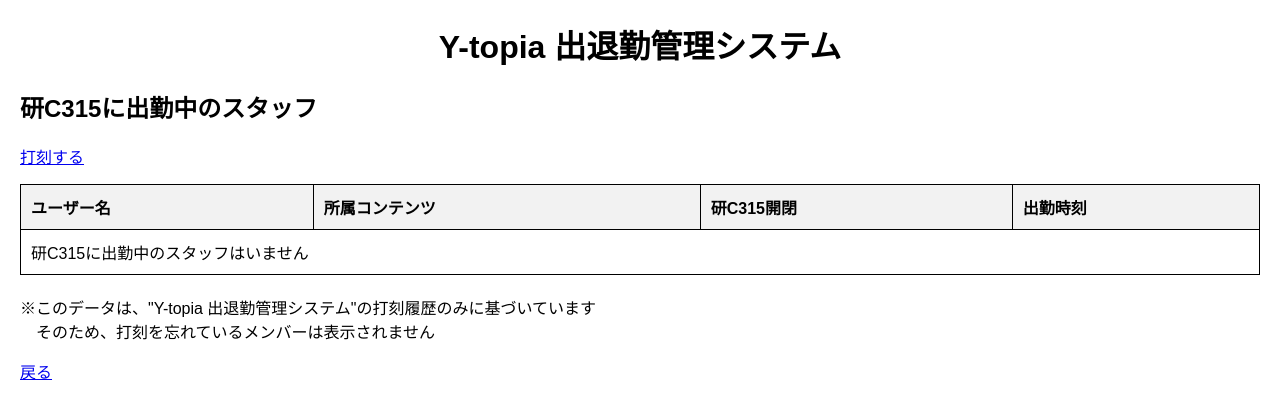
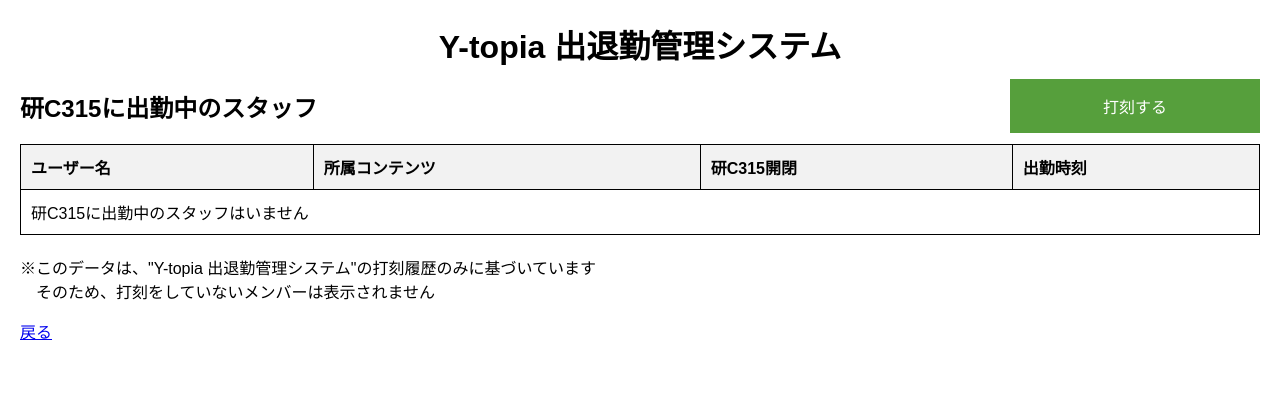
Before and after one commit to T-Yoshiharu/attendance_system, a Flask app: page /working_staff in a window 1280 px wide. Shown: the top 419 px of the page. Run offline with Flask 3, Linux system fonts and the light colour scheme; the visitor is signed in with stand-in values (Sample User, id 1); data comes from the database, SQL or seed files in the repository; data that the repository does not hold is empty; parts of the project's set-up code (start-up, migrations or seed data) failed here and were passed over.

Commit message:
isWorking_v1.2 #11 #HTMLのスタイル(CSS)の調整

```diff
--- a/attendance_system/templates/working_staff.html
+++ b/attendance_system/templates/working_staff.html
@@ -36,14 +36,42 @@
         h1 {
             text-align: center;
         }
+
+        .io {
+            color: red;
+            font-weight: bold;
+        }
+
+        #stamp {
+            text-decoration: none;
+            display: block;
+            width: 250px;
+            padding: 15px 0;
+            margin-left: auto;
+            background: #569f3c;
+            color: #FFF;
+            text-align: center;
+            position: absolute;
+            right: 0px;
+            top: -10px;
+        }
+
+        #stamp:hover {
+            background: #225f0d;
+        }
+
+        #title {
+            position: relative;
+        }
     </style>
 </head>
 
 <body>
     <h1>Y-topia 出退勤管理システム</h1>
-    <h2>研C315に出勤中のスタッフ</h2>
-
-    <p><a href="http://10.206.84.200:5000" id="stamp">打刻する</a></p>
+    <div id="title">
+        <h2>研C315に出勤中のスタッフ</h2>
+        <p><a href="http://10.206.84.200:5000" id="stamp">打刻する</a></p>
+    </div>
 
     <table>
         <thead>
@@ -59,7 +87,8 @@
             <tr>
                 <td>{{ list[0] }}</td> <!-- ユーザー名 -->
                 <td>{{ list[1] }}</td> <!-- 所属コンテンツ -->
-                <td>{{ '可' if list[2]==1 else '不可' }}</td> <!-- 315開閉可否 -->
+                <td class={{ "io" if list[2]==1 else "" }}>
+                    {{ '可' if list[2]==1 else '不可' }}</td> <!-- 315開閉可否 -->
                 <td>{{ list[3] }}</td> <!-- 出勤時刻 -->
             </tr>
             {% else %}
@@ -71,7 +100,7 @@
     </table>
 
     <p>※このデータは、"Y-topia 出退勤管理システム"の打刻履歴のみに基づいています<br>
-        　そのため、打刻を忘れているメンバーは表示されません
+        　そのため、打刻をしていないメンバーは表示されません
     </p>
 
     <p><a href="{{ url_for('index') }}">戻る</a></p>
```
Also changed, not shown: attendance_system/templates/index.html (+42 -16 lines).
